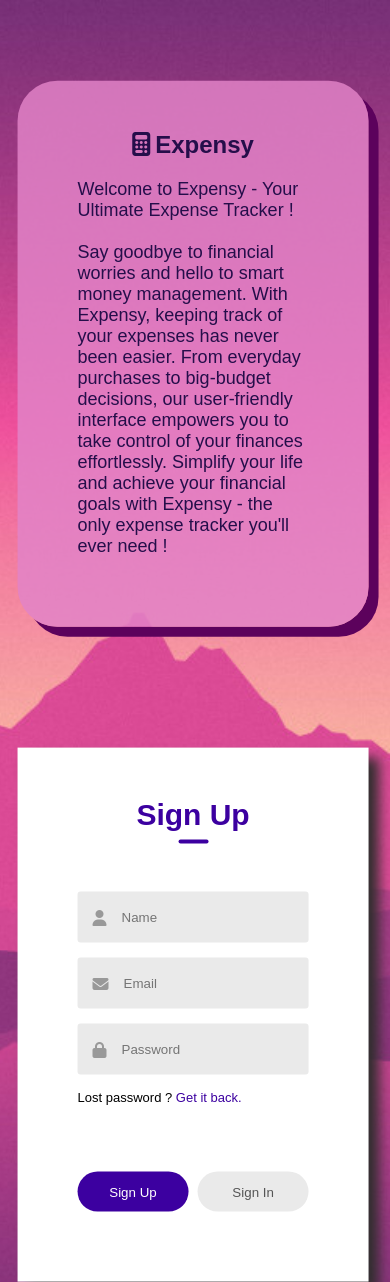
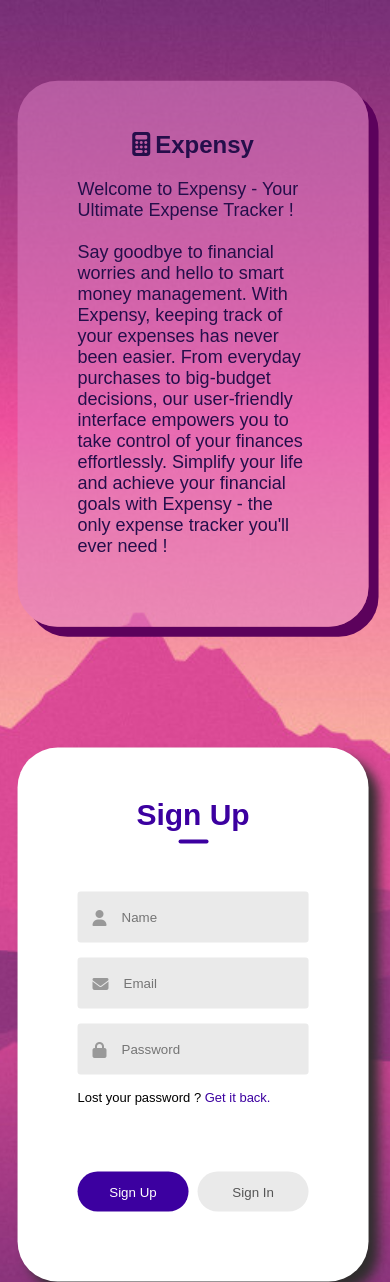
Before and after one commit to chandrasahi10/Expense-Tracker-2.0, a plain HTML site: page Views/signup.html in a window 390 px wide. Shown: the top 1282 px of the page. Drawn offline with Linux system fonts and the light colour scheme.

Commit message:
Updated description form

```diff
--- a/Views/signup.html
+++ b/Views/signup.html
@@ -27,7 +27,7 @@
                     <i class="fa-solid fa-lock"></i>
                     <input type="password" placeholder="Password">
                 </div>
-                <p>Lost password ? <a href="#">Get it back.</a></p>
+                <p>Lost your password ? <a href="#">Get it back.</a></p>
             </div>
             <div class="btn-field">
                <button type="button" id="signUpBtn">Sign Up</button>
--- a/Views/style.css
+++ b/Views/style.css
@@ -19,11 +19,12 @@
     max-width: 450px;
     top: 50%;
     left: 50%;
-    transform: translate(180%,20%);
+    transform: translate(180%,70%);
     background: #fff;
     padding: 50px 60px 70px;
     text-align: center;
     box-shadow: 10px 10px 12px rgb(48, 46, 46);
+    border-radius: 40px;
 }
 
 .description-box{
@@ -32,7 +33,7 @@
     top: 50%;
     left: 50%;
     transform: translate(50%,-83%);
-    background: rgb(226, 132, 200,0.83);
+    background: rgb(226, 132, 200,0.7);
     padding: 50px 60px 70px;
     border-radius: 40px;
     box-shadow: 10px 10px rgb(92, 2, 92);
@@ -146,6 +147,7 @@ form p a{
         padding: 50px 60px 70px;
         text-align: center;
         box-shadow: 10px 10px 12px rgb(48, 46, 46);
+        border-radius: 40px;
     }
 
     .description-box{
@@ -154,7 +156,7 @@ form p a{
         top: 50%;
         left: 50%;
         transform: translate(5%,-83%);
-        background: rgb(226, 132, 200,0.83);
+        background: rgb(226, 132, 200,0.5);
         padding: 50px 60px 70px;
         border-radius: 40px;
         box-shadow: 10px 10px rgb(92, 2, 92);
@@ -177,6 +179,7 @@ form p a{
         padding: 50px 60px 70px;
         text-align: center;
         box-shadow: 10px 10px 12px rgb(48, 46, 46);
+        border-radius: 40px;
     }
 
     .description-box{
@@ -185,7 +188,7 @@ form p a{
         top: 50%;
         left: 50%;
         transform: translate(35%,-83%);
-        background: rgb(226, 132, 200,0.83);
+        background: rgb(226, 132, 200,0.5);
         padding: 50px 60px 70px;
         border-radius: 40px;
         box-shadow: 10px 10px rgb(92, 2, 92);
```
